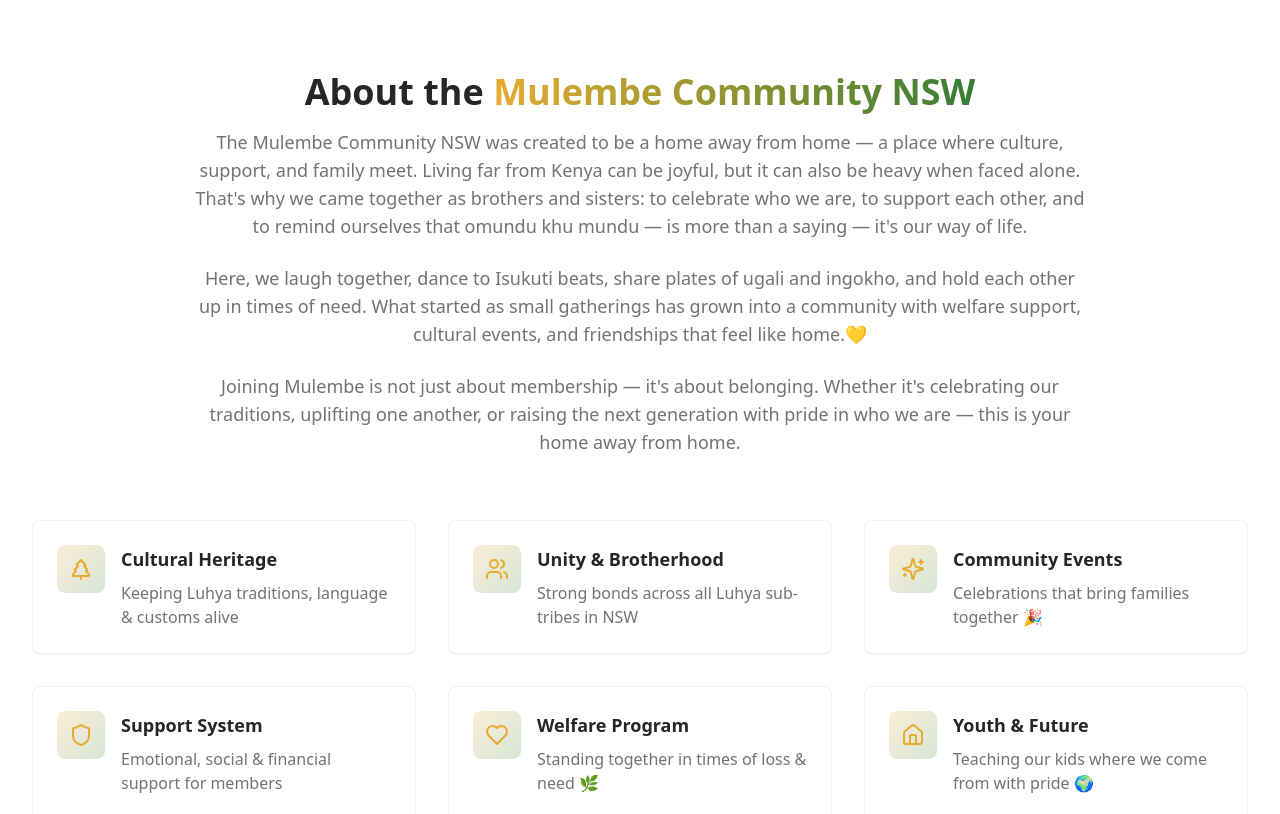
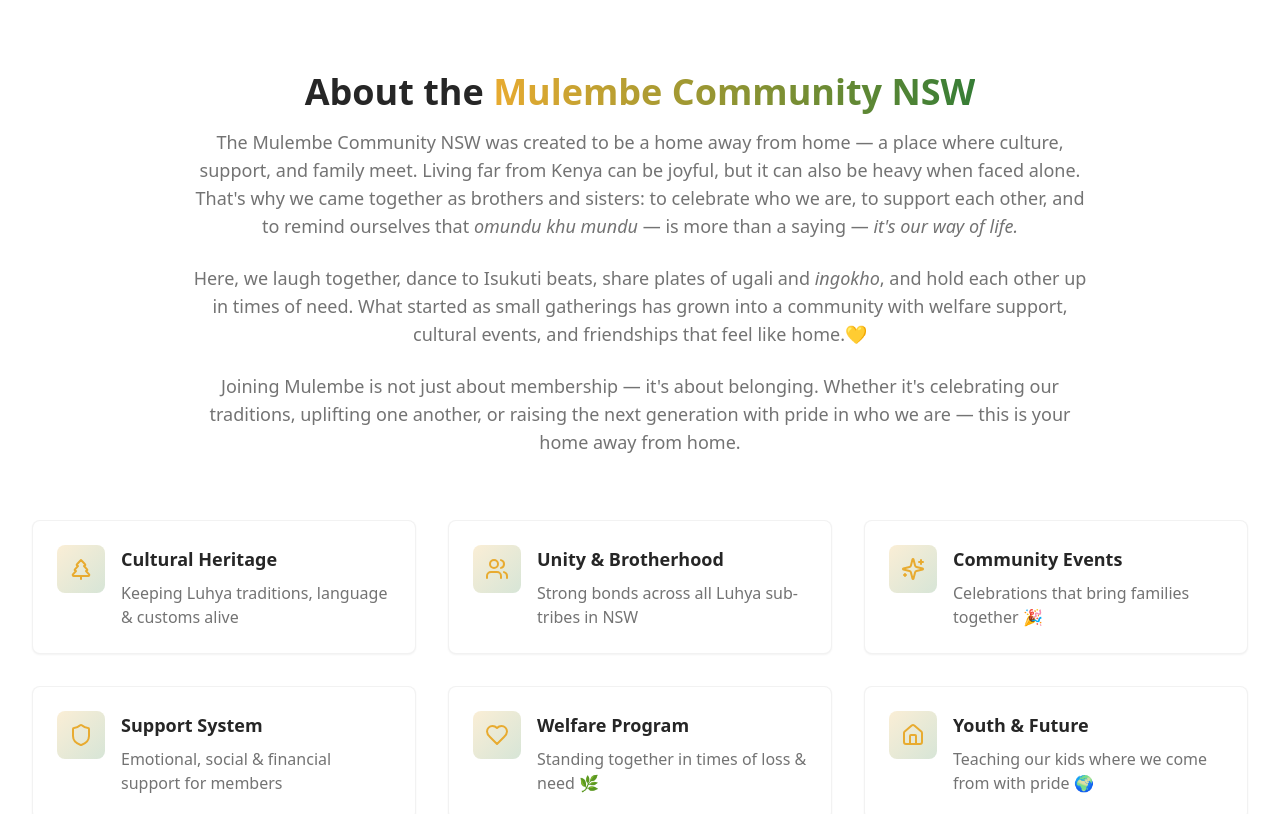
Before and after one commit to BrianKvin/lcia, a React (Vite) app: page / in a window 1280 px wide. Shown: the part 880-1694 px from the top of the page. Built offline with nearby package versions, Linux system fonts and the light colour scheme; no server answers.

Commit message:
Feature: Management profile update.

```diff
--- a/src/components/About.tsx
+++ b/src/components/About.tsx
@@ -47,10 +47,10 @@ const About = () => {
           </h2>
           <div className="text-lg text-muted-foreground max-w-4xl mx-auto space-y-6">
             <p>
-              The Mulembe Community NSW was created to be a home away from home — a place where culture, support, and family meet. Living far from Kenya can be joyful, but it can also be heavy when faced alone. That's why we came together as brothers and sisters: to celebrate who we are, to support each other, and to remind ourselves that omundu khu mundu — is more than a saying — it's our way of life.
+              The Mulembe Community NSW was created to be a home away from home — a place where culture, support, and family meet. Living far from Kenya can be joyful, but it can also be heavy when faced alone. That's why we came together as brothers and sisters: to celebrate who we are, to support each other, and to remind ourselves that <em>omundu khu mundu</em> — is more than a saying — <em>it's our way of life.</em>
             </p>
             <p>
-              Here, we laugh together, dance to Isukuti beats, share plates of ugali and ingokho, and hold each other up in times of need. What started as small gatherings has grown into a community with welfare support, cultural events, and friendships that feel like home.💛
+              Here, we laugh together, dance to Isukuti beats, share plates of ugali and <em>ingokho</em>, and hold each other up in times of need. What started as small gatherings has grown into a community with welfare support, cultural events, and friendships that feel like home.💛
             </p>
             <p>
               Joining Mulembe is not just about membership — it's about belonging. Whether it's celebrating our traditions, uplifting one another, or raising the next generation with pride in who we are — this is your home away from home.
--- a/src/components/BusinessDirectory.tsx
+++ b/src/components/BusinessDirectory.tsx
@@ -1,6 +1,6 @@
 import { Card, CardContent } from "@/components/ui/card";
 import { Button } from "@/components/ui/button";
-import { MapPin, Phone, Mail, ExternalLink, ArrowRight, Instagram } from "lucide-react";
+import { MapPin, Phone, Mail, ExternalLink, Instagram } from "lucide-react";
 import deesKitchenPoster from "@/assets/WhatsApp Image 2025-09-08 at 1.28.32 PM.jpeg";
 
 const BusinessDirectory = () => {
--- a/src/components/Leadership.tsx
+++ b/src/components/Leadership.tsx
@@ -7,6 +7,9 @@ import chairImg from "@/assets/IMG_4201.JPG";
 // eslint-disable-next-line @typescript-eslint/ban-ts-comment
 // @ts-ignore
 import publicOfficerImg from "@/assets/WhatsApp Image 2025-09-10 at 6.21.52 PM.jpeg";
+// eslint-disable-next-line @typescript-eslint/ban-ts-comment
+// @ts-ignore
+import secretaryImg from "@/assets/IMG_1112.JPG";
 
 const Leadership = () => {
   const leadershipTeam = [
@@ -77,12 +80,18 @@ const Leadership = () => {
                           alt={`${leader.name} - ${leader.position}`}
                           className="w-28 h-28 rounded-full object-cover"
                         />
-                      ) : leader.name === "Natalia Andati" ? (
+						) : leader.name === "Natalia Andati" ? (
                         <img
                           src={publicOfficerImg}
                           alt={`${leader.name} - ${leader.position}`}
                           className="w-28 h-28 rounded-full object-cover"
                         />
+						) : leader.name === "Melanie Odundo" ? (
+							<img
+								src={secretaryImg}
+								alt={`${leader.name} - ${leader.position}`}
+								className="w-28 h-28 rounded-full object-cover"
+							/>
                       ) : (
                         <div className="w-28 h-28 bg-white rounded-full flex items-center justify-center shadow-inner">
                           <span className="text-2xl font-bold text-luhya-navy">
```
Also changed, not shown: src/assets/IMG_1112.JPG (added).
